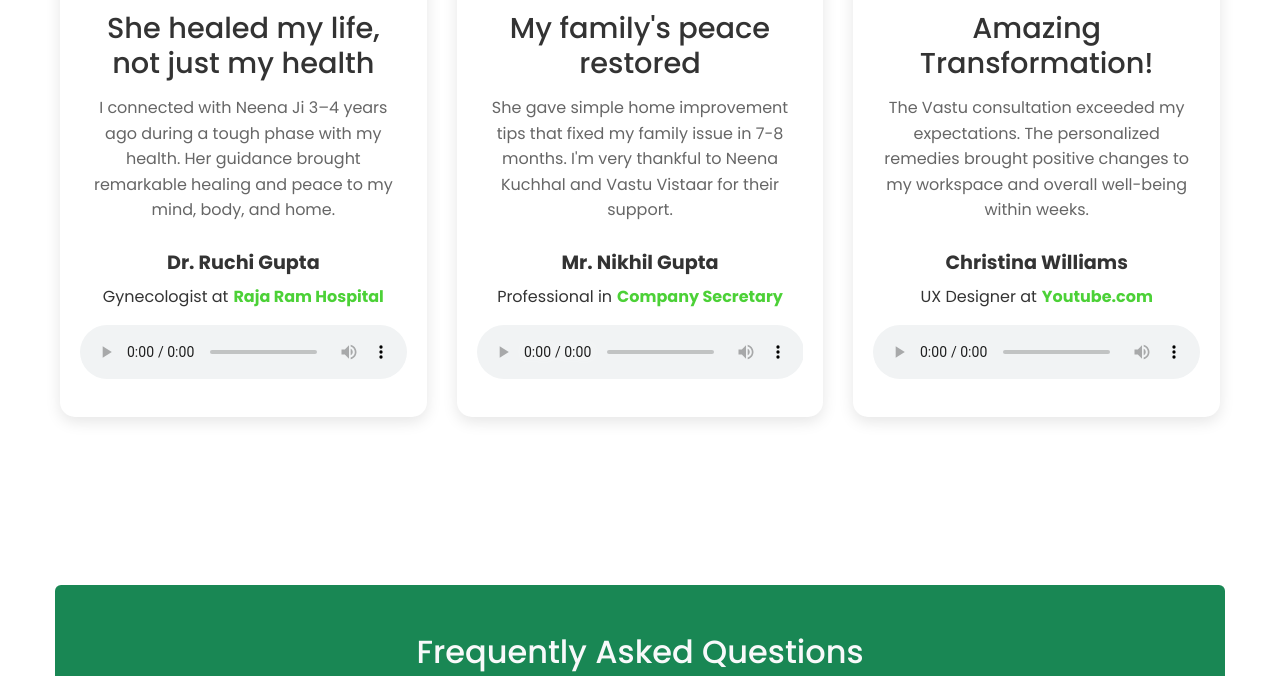
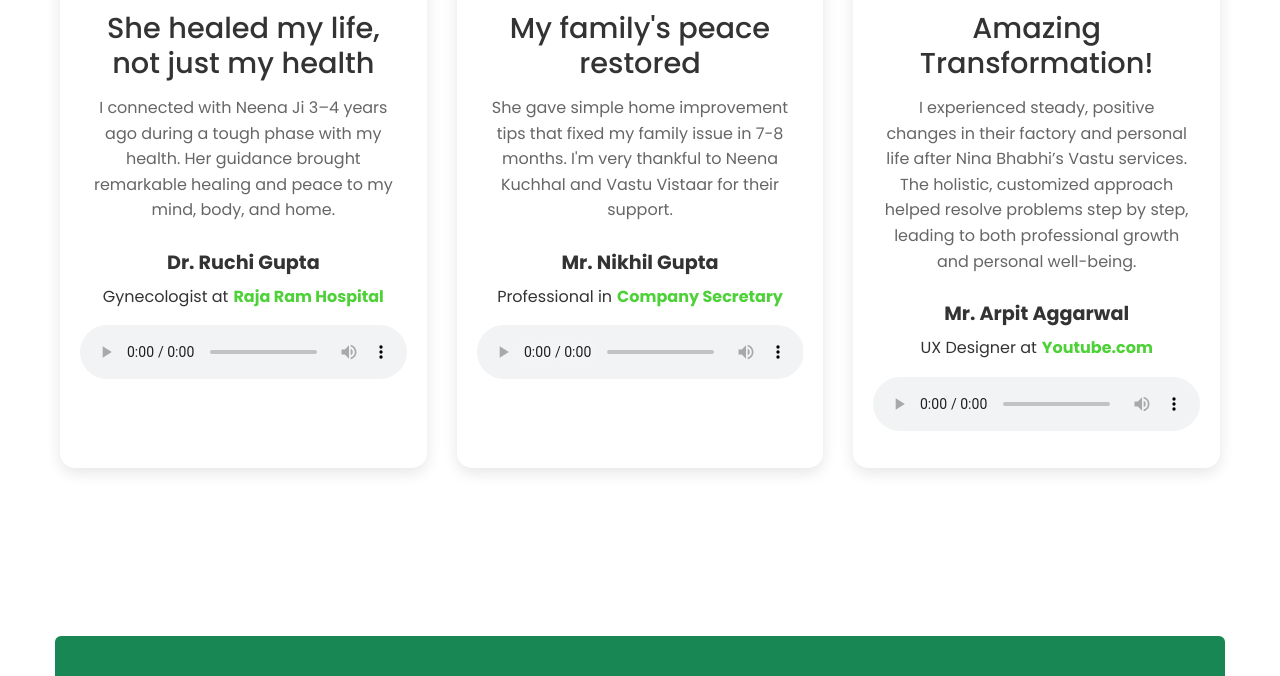
Before and after one commit to JustPratiyush/VastuVistar_Website, a website: page index.html in a window 1280 px wide. Shown: the part 3068-3744 px from the top of the page. Drawn offline with nearby package versions, Linux system fonts and the light colour scheme; files whose address does not match are found by name.

Commit message:
Added Testimonial

```diff
--- a/index.html
+++ b/index.html
@@ -100,7 +100,7 @@
 
     <!-- Hero Section -->
 
-<section id="home" class="my-5">
+    <section id="home" class="my-5">
         <div class="container col-xxl-8 px-4">
           <div class="Centre row flex-lg-row-reverse align-items-center g-5">
             <div class="col-10 col-sm-8 col-lg-6">
@@ -428,16 +428,15 @@
             </div>
             <h3 class="testimonial-title">Amazing Transformation!</h3>
             <p class="testimonial-text">
-              The Vastu consultation exceeded my expectations. The personalized remedies
-              brought positive changes to my workspace and overall well-being within weeks.
+              I experienced steady, positive changes in their factory and personal life after Nina Bhabhi’s Vastu services. The holistic, customized approach helped resolve problems step by step, leading to both professional growth and personal well-being.
             </p>
-            <p class="testimonial-author">Christina Williams</p>
+            <p class="testimonial-author">Mr. Arpit Aggarwal</p>
             <div class="testimonial-position">
               <span>UX Designer at</span>
               <span class="company-name">Youtube.com</span>
             </div>
             <audio controls aria-label="Audio testimonial from Christina Williams">
-              <source src="/assets/audio/testimonial1.mp3" type="audio/mpeg" />
+              <source src="/assets/audio/testimonial3.mp3" type="audio/mpeg" />
               Your browser does not support the audio element.
             </audio>
           </article>
```
Also changed, not shown: assets/images/client3.webp (added), 1 other file.
